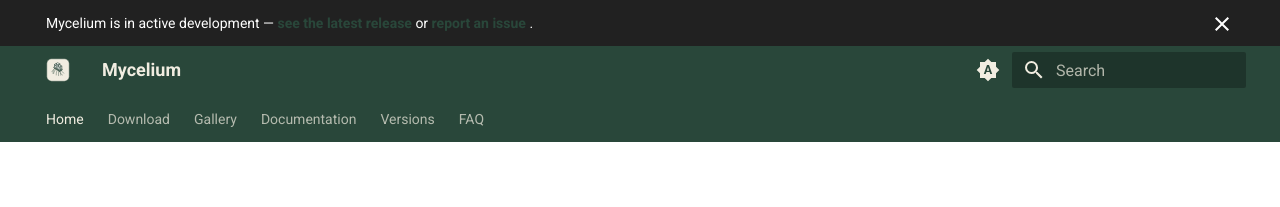
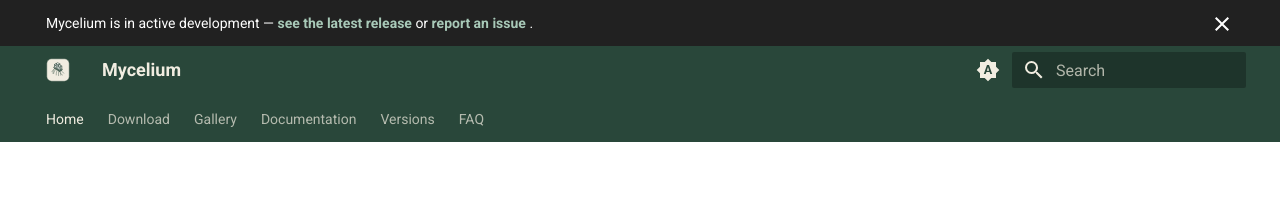
Before and after one commit to MyceliumGH-Dev/Mycelium-Website, an MkDocs documentation site: the page built from docs/index.md, in a window 1280 px wide. Shown: the top 207 px of the page. Built offline with MkDocs 1.6.1 and Material for MkDocs 9.7.7, drawn with Linux system fonts in a browser that asks for light colours; emoji names are drawn with the system emoji font.

Commit message:
Fix announcement-bar link contrast and duplicated page title

```diff
--- a/docs/stylesheets/extra.css
+++ b/docs/stylesheets/extra.css
@@ -37,6 +37,21 @@
 
   --mycelium-cream: #242b27;
   --mycelium-grey: #3a4540;
+}
+
+/* --- Announcement bar ---------------------------------------------------- */
+
+/* The banner sits on the near-black footer colour in both schemes, so the
+   default link colour (the deep-green accent) fails contrast against it. */
+.md-banner a,
+.md-banner a:hover,
+.md-banner a:focus {
+  color: #a8c9b8;
+}
+
+.md-banner a:hover,
+.md-banner a:focus {
+  text-decoration: underline;
 }
 
 /* --- Hero ---------------------------------------------------------------- */
```
Also changed, not shown: docs/index.md (+0 -1 lines), 1 other file.
